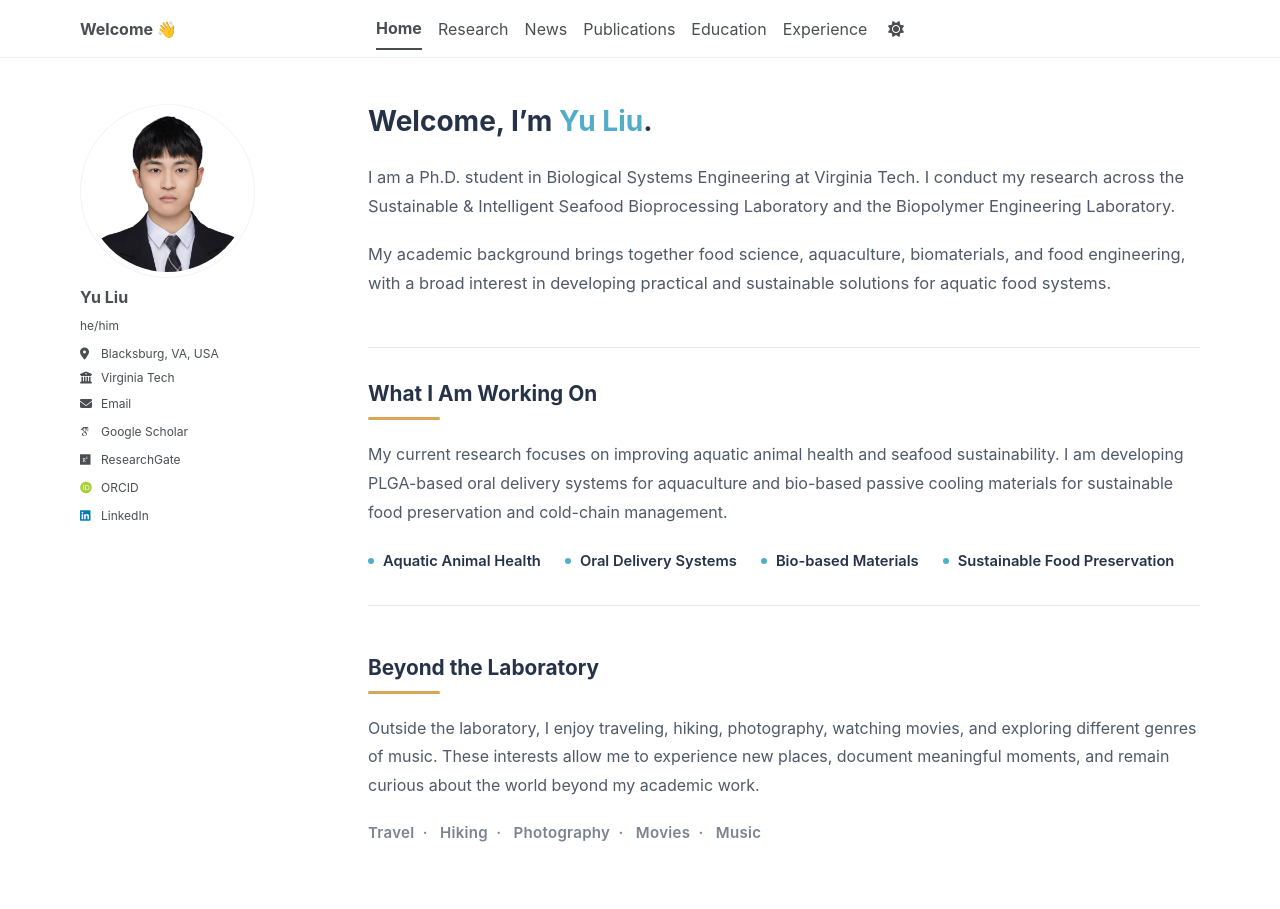
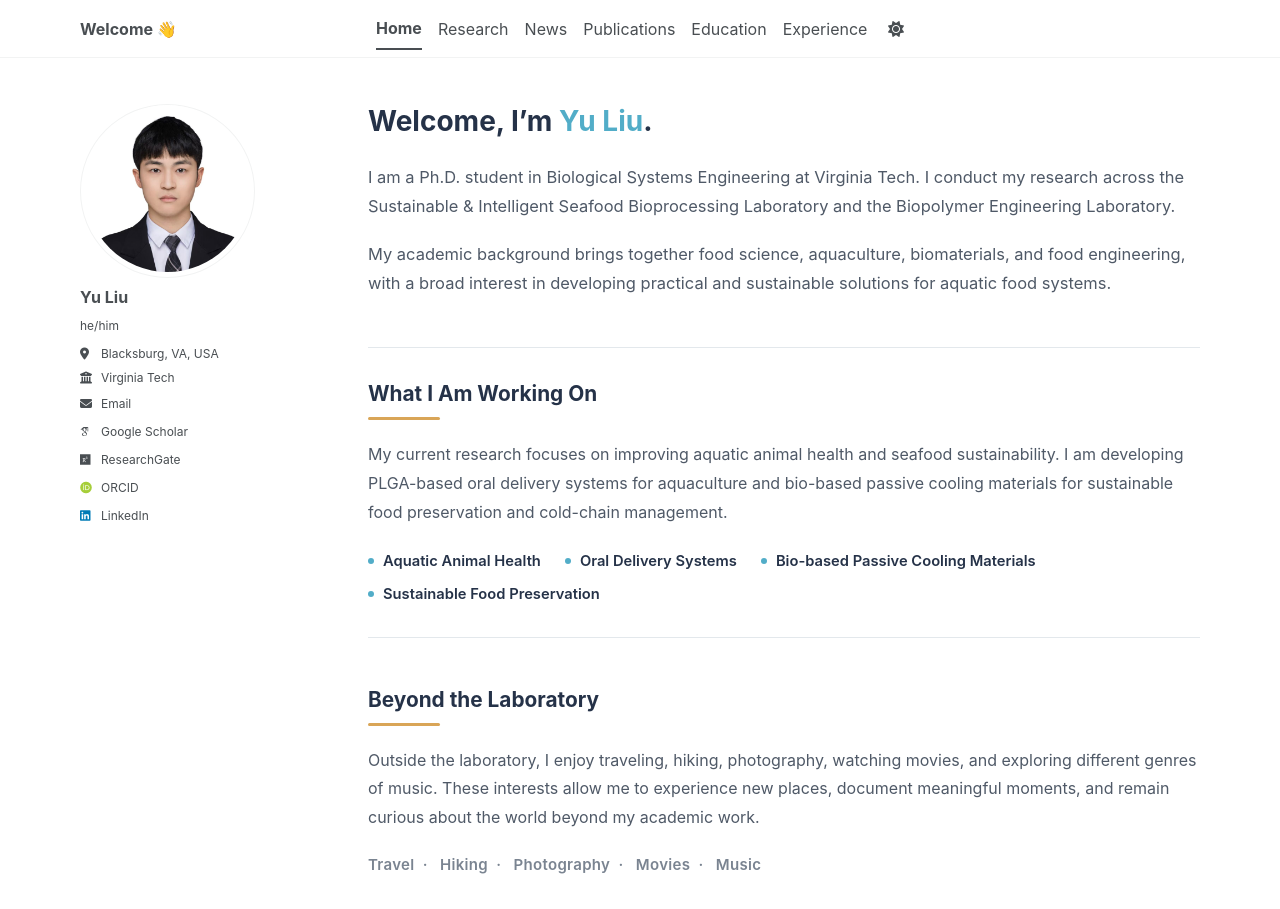
Before and after one commit to yuliu0322/yuliu0322.github.io, a Jekyll site: the page built from _pages/about.md, in a window 1280 px wide. Built offline with Jekyll 4.4.1, drawn with Linux system fonts in a browser that asks for light colours; some web fonts are replaced; a script bundle is joined from its source files by our own code; library files that are not in the unit come from our copies.

Commit message:
Update about.md

```diff
--- a/_pages/about.md
+++ b/_pages/about.md
@@ -184,7 +184,7 @@ redirect_from:
     <div class="home-focus" aria-label="Current research areas">
       <span>Aquatic Animal Health</span>
       <span>Oral Delivery Systems</span>
-      <span>Bio-based Materials</span>
+      <span>Bio-based Passive Cooling Materials</span>
       <span>Sustainable Food Preservation</span>
     </div>
   </section>
```
